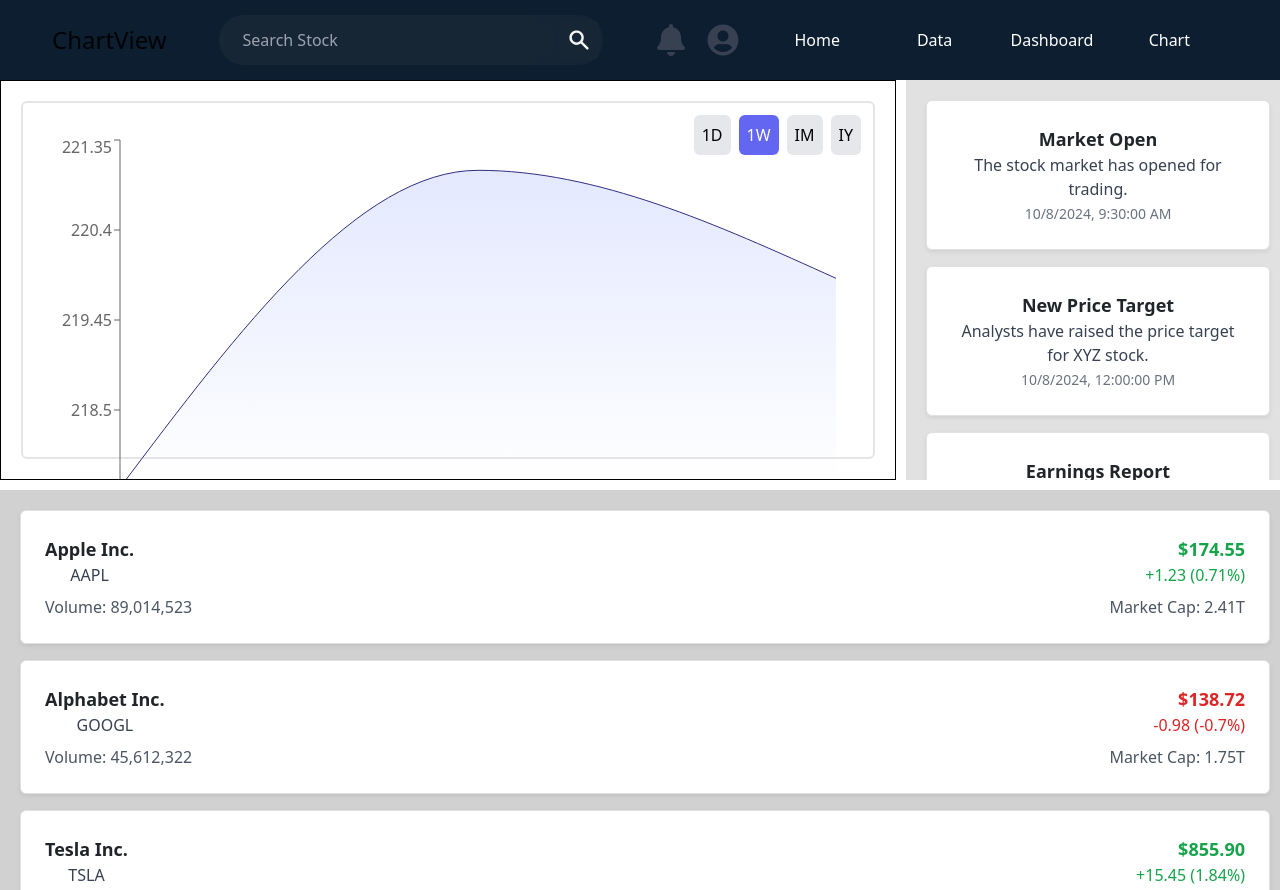
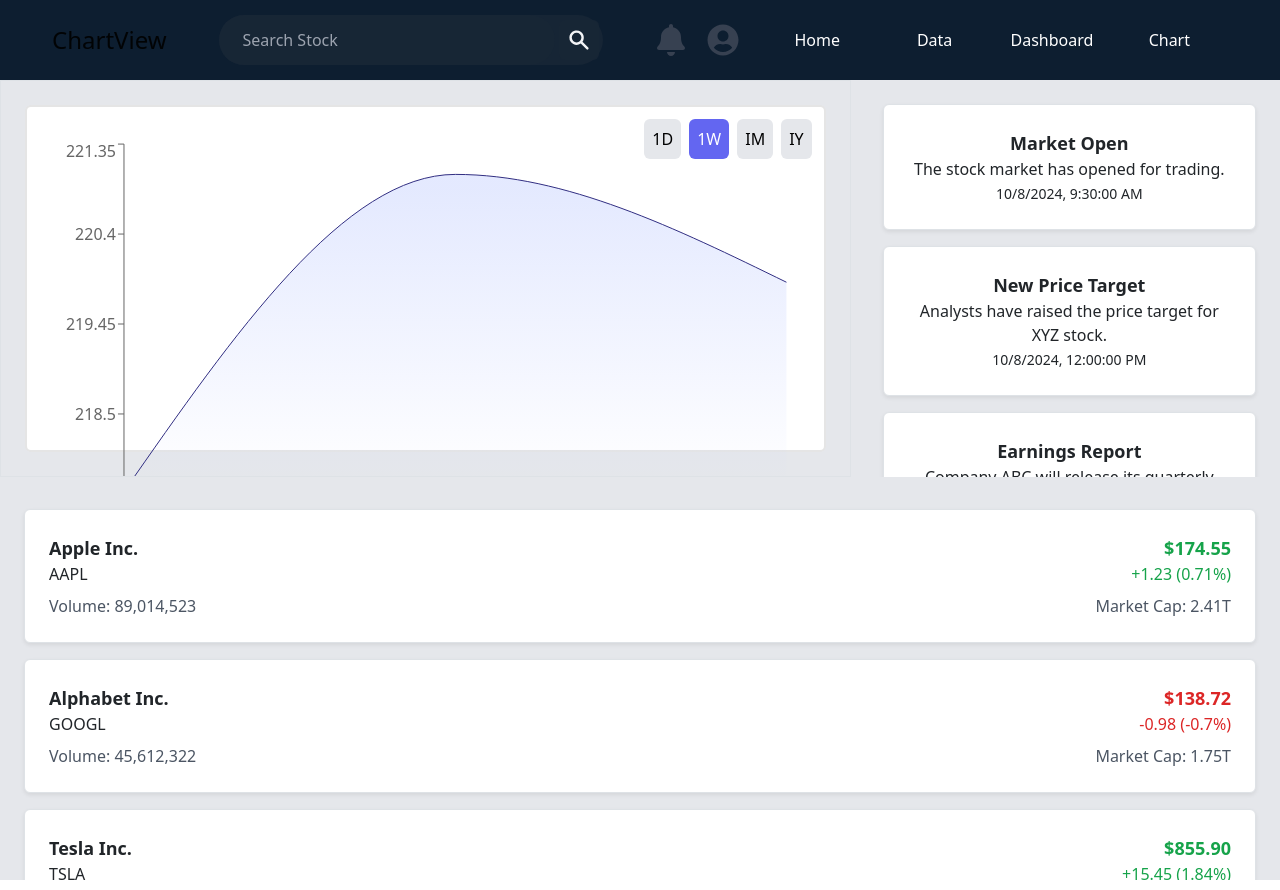
Before and after one commit to H58L/Swing-Trading_Frontend, a React (Create React App) app in the folder swing_trading/: page /#/dashboard in a window 1280 px wide. Built offline with nearby package versions, Linux system fonts and the light colour scheme; a small style sheet from the web is missing.

Commit message:
Dark mode implementation on dashboard

```diff
--- a/swing_trading/src/App.js
+++ b/swing_trading/src/App.js
@@ -12,16 +12,16 @@ import { useState } from "react";
 import Dashboard from "./components/Dashboard";
 import ThemeContext from "./context/ThemeContex";
 import StockContext from "./context/StockContext";
-import StockData from "./api/StockData";
+import StockData from "./components/StockData";
 
 const App = () => {
   const [darkMode, setDarkMode] = useState(false);
-  const[stockSymbol, setStockSymbol] = useState(""); //state for theme,initliazed to false
+  const [stockSymbol, setStockSymbol] = useState(""); //state for theme,initliazed to false
 
   return (
     // Theme COntext for swtiching between dark and light modes
     <ThemeContext.Provider value={{ darkMode, setDarkMode }}>
-     <StockContext.Provider value = {{stockSymbol, setStockSymbol}}>
+      <StockContext.Provider value={{ stockSymbol, setStockSymbol }}>
         <Router>
           <div className="App">
             {" "}
--- a/swing_trading/src/components/Alerts.js
+++ b/swing_trading/src/components/Alerts.js
@@ -9,6 +9,7 @@ const Alerts = () => {
       description: "The stock market has opened for trading.",
       timestamp: "2024-10-08T09:30:00",
     },
+
     {
       title: "New Price Target",
       description: "Analysts have raised the price target for XYZ stock.",
@@ -33,7 +34,7 @@ const Alerts = () => {
     },
   ];
 
-  const {darkMode, setDarkMode} = useContext(ThemeContext);
+  const { darkMode, setDarkMode } = useContext(ThemeContext);
 
   return (
     <div className="p-0 h-full">
@@ -41,11 +42,17 @@ const Alerts = () => {
         {alerts.map((alert, index) => (
           <li
             key={index}
-            className="alert-item mb-3 bg-white rounded p-4 shadow-sm border border-gray-300 w-full"
+            className={`alert-item mb-3  rounded p-4 shadow-sm border border-gray-100 w-full ${
+              darkMode ? "bg-gray-900 text-gray-100" : "bg-white"
+            }`}
           >
             <h3 className="text-lg font-semibold">{alert.title}</h3>
-            <p className="text-gray-700">{alert.description}</p>
-            <span className="text-sm text-gray-500">
+            <p>{alert.description}</p>
+            <span
+              className={`text-sm ${
+                darkMode ? "bg-gray-900 text-gray-500" : "bg-white"
+              }`}
+            >
               {new Date(alert.timestamp).toLocaleString()}
             </span>
           </li>
@@ -56,7 +63,6 @@ const Alerts = () => {
 };
 
 export default Alerts;
-
 
 // import React from "react";
 // import { useContext } from "react";
--- a/swing_trading/src/components/Dashboard.js
+++ b/swing_trading/src/components/Dashboard.js
@@ -1,23 +1,36 @@
 import React from "react";
-import ChartContainer from "./ChartContainer";
 import Alerts from "./Alerts";
 import StockWatchlist from "./StockWatchList";
-import "../style/Dashboard.css"; // CSS styles
 import Header from "./Header";
 import Chart from "./Chart";
+import ThemeContext from "../context/ThemeContex";
+import { useContext } from "react";
 
 const Dashboard = () => {
+  const { darkMode } = useContext(ThemeContext);
   return (
     <>
       <Header />
-      <div className="dashboard">
-        <div className="chart-container">
+      <div
+        className={`grid grid-cols-1 md:grid-cols-3 h-screen gap-2 ${
+          darkMode ? "bg-gray-900 text-gray-100" : "bg-gray-200"
+        }`}
+      >
+        <div className={`col-span-2 p-4 border overflow-hidden `}>
           <Chart />
         </div>
-        <div className="alerts-sidebar">
+        <div
+          className={`p-4 bg-gray-200 overflow-y-auto ${
+            darkMode ? "bg-gray-900 text-gray-100" : "bg-gray-200"
+          }`}
+        >
           <Alerts />
         </div>
-        <div className="stock-watchlist">
+        <div
+          className={`col-span-1 md:col-span-3 p-4 bg-gray-200 overflow-y-auto ${
+            darkMode ? "bg-gray-900 text-gray-100" : "bg-gray-200"
+          }`}
+        >
           <StockWatchlist />
         </div>
       </div>
--- /dev/null
+++ b/swing_trading/src/components/SearchBar.js
@@ -0,0 +1,21 @@
+import React from "react";
+
+const SearchBar = ({ stockTicker, onSearch }) => {
+  const handleChange = (e) => {
+    onSearch(e.target.value);
+  };
+
+  return (
+    <div className="flex justify-center mb-4">
+      <input
+        type="text"
+        value={stockTicker}
+        onChange={handleChange}
+        placeholder="Enter Stock Ticker"
+        className="p-2 border rounded-md focus:outline-none focus:border-indigo-500"
+      />
+    </div>
+  );
+};
+
+export default SearchBar;
--- a/swing_trading/src/api/StockData.js
+++ b/swing_trading/src/components/StockData.js
@@ -1,16 +1,16 @@
 import React, { useEffect, useState } from "react";
 import Plot from "react-plotly.js";
+import SearchBar from "./SearchBar"; // Import the SearchBar component
 
 const StockChart = () => {
   const [stockData, setStockData] = useState(null);
   const [loading, setLoading] = useState(true);
   const [error, setError] = useState(null);
-  const [chartType, setChartType] = useState("candlestick"); // Default to candlestick chart
-  const [darkMode, setDarkMode] = useState(false); // Dark mode state
-  const [period, setPeriod] = useState("1mo"); // Default to 1 month data
-  const [realTimePrice, setRealTimePrice] = useState(null); // Real-time stock price
-
-  const stockTicker = "RELIANCE.NS"; // Hardcoded for now, but can be dynamic
+  const [chartType, setChartType] = useState("candlestick");
+  const [darkMode, setDarkMode] = useState(false);
+  const [period, setPeriod] = useState("1mo");
+  const [realTimePrice, setRealTimePrice] = useState(null);
+  const [stockTicker, setStockTicker] = useState("RELIANCE.NS"); // Moved here for dynamic search
 
   // Function to fetch stock data
   const fetchStockData = () => {
@@ -24,9 +24,6 @@ const StockChart = () => {
           setError(data.error);
         } else {
           setStockData(data);
-          console.log(stockData);
-
-          // Set the real-time price to the most recent closing price
           setRealTimePrice(data.close[data.close.length - 1]);
         }
         setLoading(false);
@@ -37,19 +34,20 @@ const StockChart = () => {
       });
   };
 
-  // Fetch stock data initially and at regular intervals (real-time updates)
+  // Fetch stock data initially and at regular intervals
   useEffect(() => {
-    // Fetch initial stock data
     fetchStockData();
 
-    // Set up an interval for real-time updates every 1 second
     const intervalId = setInterval(fetchStockData, 60000);
+    return () => clearInterval(intervalId);
+  }, [period, stockTicker]); // Re-run if period or stockTicker changes
 
-    // Clear interval on component unmount
-    return () => clearInterval(intervalId);
-  }, [period]); // Re-run if period changes
+  const handleSearch = (newTicker) => {
+    setStockTicker(newTicker); // Update the stock ticker state
+    setLoading(true); // Set loading to true when ticker changes
+  };
 
-  if (error)
+  if (error) {
     return (
       <div
         className={`text-red-500 text-center ${darkMode ? "bg-gray-800" : ""}`}
@@ -57,7 +55,7 @@ const StockChart = () => {
         {error}
       </div>
     );
-
+  }
   const handleChartTypeChange = (e) => {
     setChartType(e.target.value);
   };
@@ -117,6 +115,9 @@ const StockChart = () => {
         >
           Indian Stock Market Data
         </h1>
+
+        {/* Search Bar Component */}
+        <SearchBar stockTicker={stockTicker} onSearch={handleSearch} />
 
         {/* Real-time stock price display */}
         <div className="text-center mb-4">
@@ -204,7 +205,7 @@ const StockChart = () => {
               layout={{
                 title: {
                   text: chartTitle,
-                  font: { color: darkMode ? "white" : "black" }, // Set title color based on darkMode
+                  font: { color: darkMode ? "white" : "black" },
                 },
                 xaxis: { title: "Date", color: darkMode ? "white" : "black" },
                 yaxis: {
@@ -223,7 +224,7 @@ const StockChart = () => {
               layout={{
                 title: {
                   text: chartTitle,
-                  font: { color: darkMode ? "white" : "black" }, // Set title color based on darkMode
+                  font: { color: darkMode ? "white" : "black" },
                 },
                 xaxis: { title: "Date", color: darkMode ? "white" : "black" },
                 yaxis: {
--- a/swing_trading/src/components/StockWatchList.js
+++ b/swing_trading/src/components/StockWatchList.js
@@ -1,4 +1,6 @@
 import React from "react";
+import ThemeContext from "../context/ThemeContex";
+import { useContext } from "react";
 
 const StockWatchlist = () => {
   const stocks = [
@@ -48,19 +50,31 @@ const StockWatchlist = () => {
       marketCap: "2.29T",
     },
   ];
-
+  const { darkMode } = useContext(ThemeContext);
   return (
-    <div className="p-0 h-full w-full">
-      <ul className="h-full border-gray-300">
+    <div className={`p-0 h-full w-full `}>
+      <ul className={`h-full `}>
         {stocks.map((stock, index) => (
           <li
             key={index}
-            className="stock-item mb-3 bg-white rounded p-4 shadow-sm border border-gray-300 w-full"
+            className={`stock-item mb-3  rounded p-4 shadow-sm border border-gray-100 w-full ${
+              darkMode ? "bg-gray-900 text-gray-100" : "bg-white"
+            }`}
           >
-            <div className="flex justify-between items-center">
+            <div
+              className={`flex justify-between items-center ${
+                darkMode ? "bg-gray-900 text-gray-100" : "bg-white"
+              }`}
+            >
               <div>
                 <h3 className="text-lg font-semibold">{stock.companyName}</h3>
-                <p className="text-gray-700">{stock.symbol}</p>
+                <p
+                  className={`text-left ${
+                    darkMode ? "bg-gray-900 text-gray-100" : "bg-white"
+                  }`}
+                >
+                  {stock.symbol}
+                </p>
               </div>
               <div className="text-right">
                 <p
@@ -81,8 +95,20 @@ const StockWatchlist = () => {
               </div>
             </div>
             <div className="mt-2 flex justify-between text-gray-600">
-              <p>Volume: {stock.volume.toLocaleString()}</p>
-              <p>Market Cap: {stock.marketCap}</p>
+              <p
+                className={`${
+                  darkMode ? "bg-gray-900 text-gray-100" : "bg-white"
+                }`}
+              >
+                Volume: {stock.volume.toLocaleString()}
+              </p>
+              <p
+                className={`${
+                  darkMode ? "bg-gray-900 text-gray-100" : "bg-white"
+                }`}
+              >
+                Market Cap: {stock.marketCap}
+              </p>
             </div>
           </li>
         ))}
--- a/swing_trading/src/style/Alerts.css
+++ /dev/null
@@ -1,25 +0,0 @@
-/* Alerts container */
-.alerts-container {
-
-    height: 50vh; /* Adjust the height to fit your design */
-    overflow-y: auto; /* Enable vertical scrolling */
-    padding: 10px;
-    border: 1px solid #ddd; /* Optional border */
-    background-color: #f9f9f9; /* Optional background */
-    border-radius: 5px; /* Rounded corners */
-    margin: 0px;
-  }
-
-  /* Styling for the alerts list */
-  .alerts-list {
-    list-style-type: none; /* Remove default list styling */
-    padding: 0;
-    margin: 0;
-  }
-
-  /* Individual alert items */
-  .alert-item {
-    background-color: white;
-    padding: 10px;
-    border-bottom: 1px solid #555454; /* Divider between alerts */
-  }
--- a/swing_trading/src/style/Dashboard.css
+++ /dev/null
@@ -1,31 +0,0 @@
-.dashboard {
-  display: grid;
-  grid-template-columns: 70% 30%; /* Chart gets 70%, Alerts 30% */
-  grid-template-rows: 50% 50%;   /* Split the height between rows */
-  height: 100vh;
-  gap: 10px;
-}
-.chart-container {
-  grid-column: 1;
-  grid-row: 1;
-  padding: 20px;
-  border: 1px solid black;
-  overflow: hidden; /* Hide any overflow */
-}
-
-
-.alerts-sidebar {
-  grid-column: 2;
-  grid-row: 1;
-  background-color: #e1e1e1;
-  padding: 20px;
-  overflow-y: auto;
-}
-
-.stock-watchlist {
-  grid-column: 1 / 3; /* Span across both columns */
-  grid-row: 2;
-  background-color: #d1d1d1;
-  padding: 20px;
-  overflow-y: auto; /* Allow scrolling if content exceeds height */
-}
```
Also changed, not shown: swing_trading/src/components/Search.js (+14 -17 lines), swing_trading/src/style/StockWatchList.css (deleted). Lines whose indentation alone changed are shown as unchanged.
